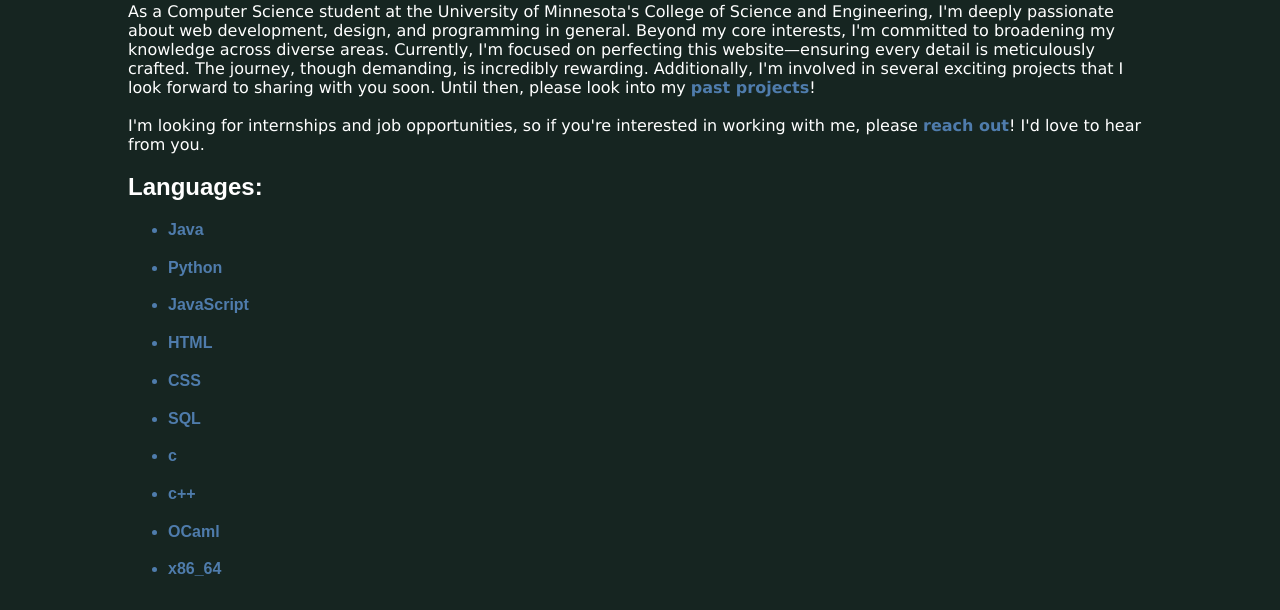
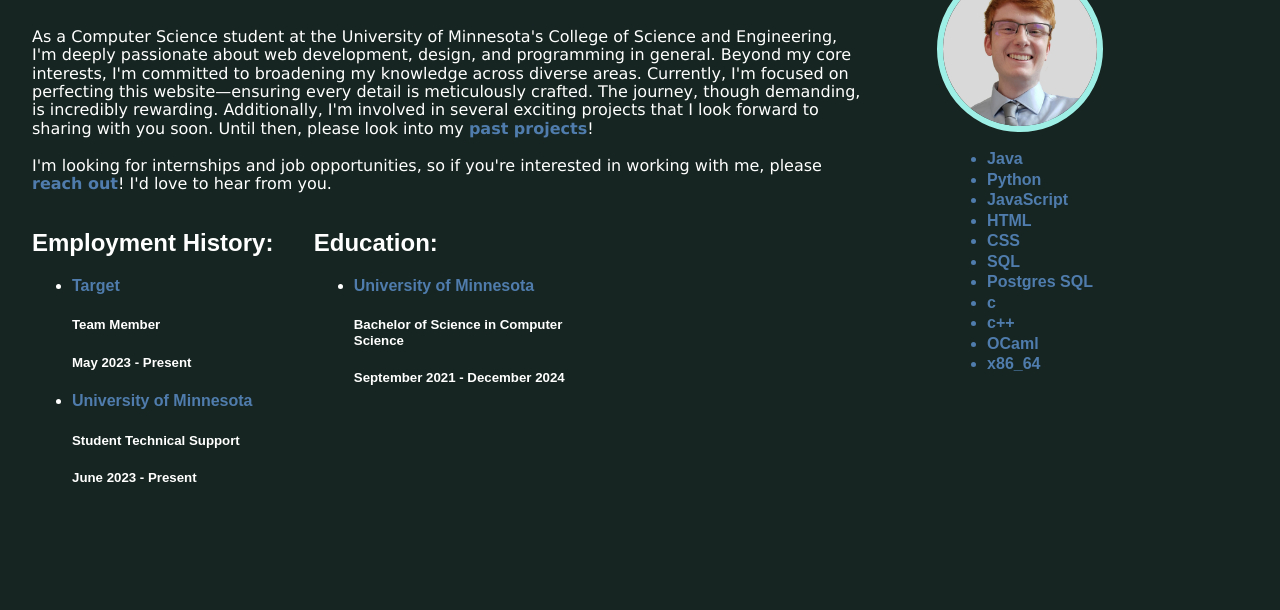
Before and after one commit to schottler3/schottler3.github.io, a plain HTML site: page html/about.html in a window 1280 px wide. Shown: the part 255-865 px from the top of the page. After the commit the page ends 800 px from the top, so only its background shows below. Drawn offline with nearby package versions, Linux system fonts and the light colour scheme.

Commit message:
About changes
Changed style and added pureCss for some grids.

```diff
--- a/css/about.css
+++ b/css/about.css
@@ -1,24 +1,12 @@
 .article {
     grid-area: article;
     color: white;
-    display: grid;
-    margin-top: 0;
+    margin-left: 4vh;
     user-select: text;
-    grid-template-columns: 1fr 8fr 1fr;
-    grid-template-areas:
-        "articleleft articlecenter articleright";
-}
-
-.articleleft {
-    grid-area: articleleft;
 }
 
 .articleCenter {
-    grid-area: articlecenter;
-}
-
-.articleright {
-    grid-area: articleright;
+    margin-top: 4vh;
 }
 
 .text {
@@ -41,8 +29,40 @@ li {
     margin-top: 2%;
 }
 
+#profileCol {
+    display: flex;
+    flex-direction: column;
+    align-items: center;
+    justify-content: center;
+}
+
+#headshot {
+    display: flex;
+    width: 12vw;
+    height: 12vw;
+    border-radius: 50%;
+    border: 6px solid rgb(158, 239, 229);
+}
+
 #lang {
+    display: flex;
+    color: rgb(79, 124, 172);
+    font-weight: bold;
+}
+
+#lang h2{
+    color: white;
+    font-weight: bold;
+}
+
+.history h3 {
     font-size: 1em;
     color: rgb(79, 124, 172);
     font-weight: bold;
 }
+
+.education h3 {
+    font-size: 1em;
+    color: rgb(79, 124, 172);
+    font-weight: bold;
+}
--- a/css/projects.css
+++ b/css/projects.css
@@ -1,9 +1,11 @@
 .article {
-    margin-top: 10%;
+    margin-top: 2vh;
+    margin-left: 4vh;
+    width: 60%;
     grid-area: article;
     color: white;
-    display: flex;
-    font-size: 2em;
-    text-align: center;
-    justify-content: center;
+
+    a {
+        color: aqua;
+    }
 }
--- a/html/about.html
+++ b/html/about.html
@@ -4,6 +4,7 @@
     <meta charset="UTF-8">
     <link rel="stylesheet" type="text/css" href="../css/global.css">
     <link rel="stylesheet" type="text/css" href="../css/about.css">
+    <link rel="stylesheet" href="https://cdn.jsdelivr.net/npm/purecss@3.0.0/build/pure-min.css" integrity="sha384-X38yfunGUhNzHpBaEBsWLO+A0HDYOQi8ufWDkZ0k9e0eXz/tH3II7uKZ9msv++Ls" crossorigin="anonymous">
     <title>schottler3</title>
 </head>
     <body>
@@ -32,7 +33,8 @@
         </div>
 
         <div class="article">
-            <div class="articleCenter">
+            <div class="pure-g articleCenter">
+                <div class="pure-u-2-3 info">
                     <div style="color: rgb(158, 239, 229);">
                         <h2 style="margin-bottom: 5px; font-size: 3em;">Hey, It's Lucas :)</h2>
                         <h4 style="margin-top: 5px; font-size: 2em;">Nice to meet you!</h4>
@@ -46,8 +48,34 @@
                         </p>
                     </div>
 
+                    <div id="xp" class="pure-u-1-3 history">
+                        <h2>Employment History:</h2>
+                        <ul>
+                            <li>
+                                <h3>Target</h3>
+                                <h5>Team Member</h5>
+                                <h5>May 2023 - Present</h5>
+                            <li>
+                                <h3>University of Minnesota</h3>
+                                <h5>Student Technical Support</h5>
+                                <h5>June 2023 - Present</h5>
+                            </li>
+                        </ul>
+                    </div>
+                    <div id="edu" class="pure-u-1-3 education">
+                        <h2>Education:</h2>
+                        <ul>
+                            <li>
+                                <h3>University of Minnesota</h3>
+                                <h5>Bachelor of Science in Computer Science</h5>
+                                <h5>September 2021 - December 2024</h5>
+                            </li>
+                    </div>
+                </div>
+
+                <div class="pure-u-1-4" id="profileCol">
+                    <img src="../resources/headshot.jpg" alt="Lucas Schottler" id="headshot">
                     <div id="lang">
-                    <h2 style="margin-bottom: 0; color: white;">Languages:</h2>
                         <ul>
                             <li>Java</li>
                             <li>Python</li>
@@ -55,11 +83,13 @@
                             <li>HTML</li>
                             <li>CSS</li>
                             <li>SQL</li>
+                            <li>Postgres SQL</li>
                             <li>c</li>
                             <li>c++</li>
                             <li>OCaml</li>
                             <li>x86_64</li>
                         </ul>
+                    </div>
                 </div>
             </div>
         </div>
--- a/js/about.js
+++ b/js/about.js
@@ -0,0 +1,3 @@
+function onload() {
+    alert("Hello World");
+}
--- a/js/global.js
+++ b/js/global.js
@@ -26,6 +26,7 @@ function showToast(message) {
 }
 
 function onload() {
+    //alert("Hello World");
     let navItems = document.getElementsByClassName('nav-item');
     for(let i = 0; i < navItems.length; i++) {
         navItems[i].addEventListener('mouseover', function () {
--- a/js/projects.js
+++ b/js/projects.js
@@ -0,0 +1,6 @@
+
+window.addEventListener("load", onLoad, true);
+
+function onLoad(){
+
+}
```
Also changed, not shown: html/projects.html (+26 -2 lines), img/cat3.jpg (added), resources/headshot.jpg (added). Lines whose indentation alone changed are shown as unchanged.
